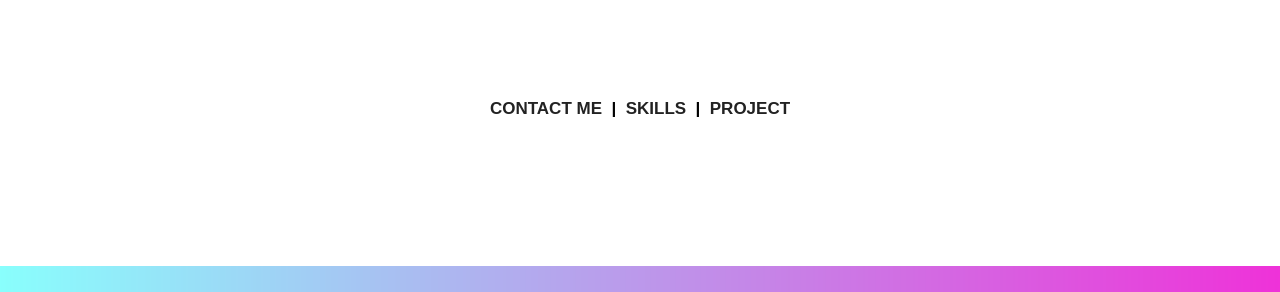
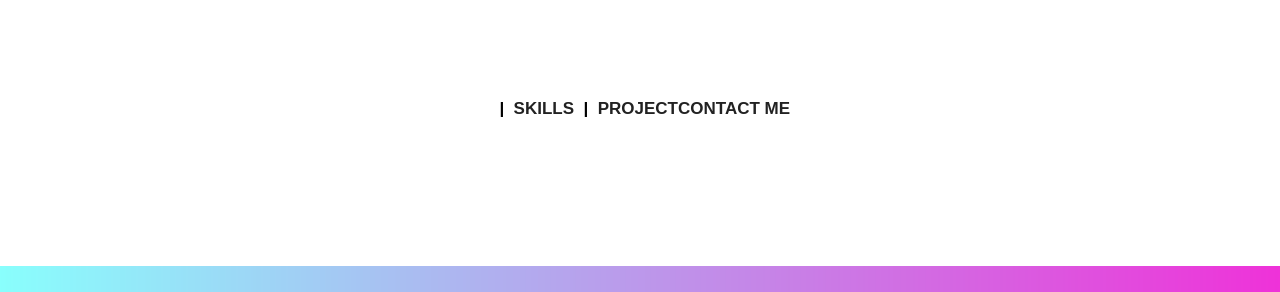
Before and after one commit to shell36524/shell36524.github.io, a Jekyll site: the page built from index.html, in a window 1280 px wide and 900 px high, scrolled down 1533 px. Shown: the part 161-453 px from the top of the window. Built offline with Jekyll 4.4.1, drawn with Linux system fonts in a browser that asks for light colours; nearby versions of some CDN libraries; part of the change alters nothing that is shown.

```diff
--- a/_includes/about.html
+++ b/_includes/about.html
@@ -16,7 +16,7 @@
                 <a href="https://drive.google.com/file/d/1x8Pa6VOBY0O7C5sFi30w6h2Dby6mowEL/view?usp=sharing" target="_blank">RESUME(PDF)</a>
             </p>
             <p class="section-position">
-                <a href="#extra">CONTACT ME</a></span>&nbsp;&nbsp;|&nbsp;&nbsp;<a href="#skills">SKILLS</a></span>&nbsp;&nbsp;|&nbsp;&nbsp;<a href="#projects">PROJECT</a></span>
+                &nbsp;&nbsp;|&nbsp;&nbsp;<a href="#skills">SKILLS</a>&nbsp;&nbsp;|&nbsp;&nbsp;<a href="#projects">PROJECT</a><a href="#extra">CONTACT ME</a>
             </p>
         </div>
     </section>
```
